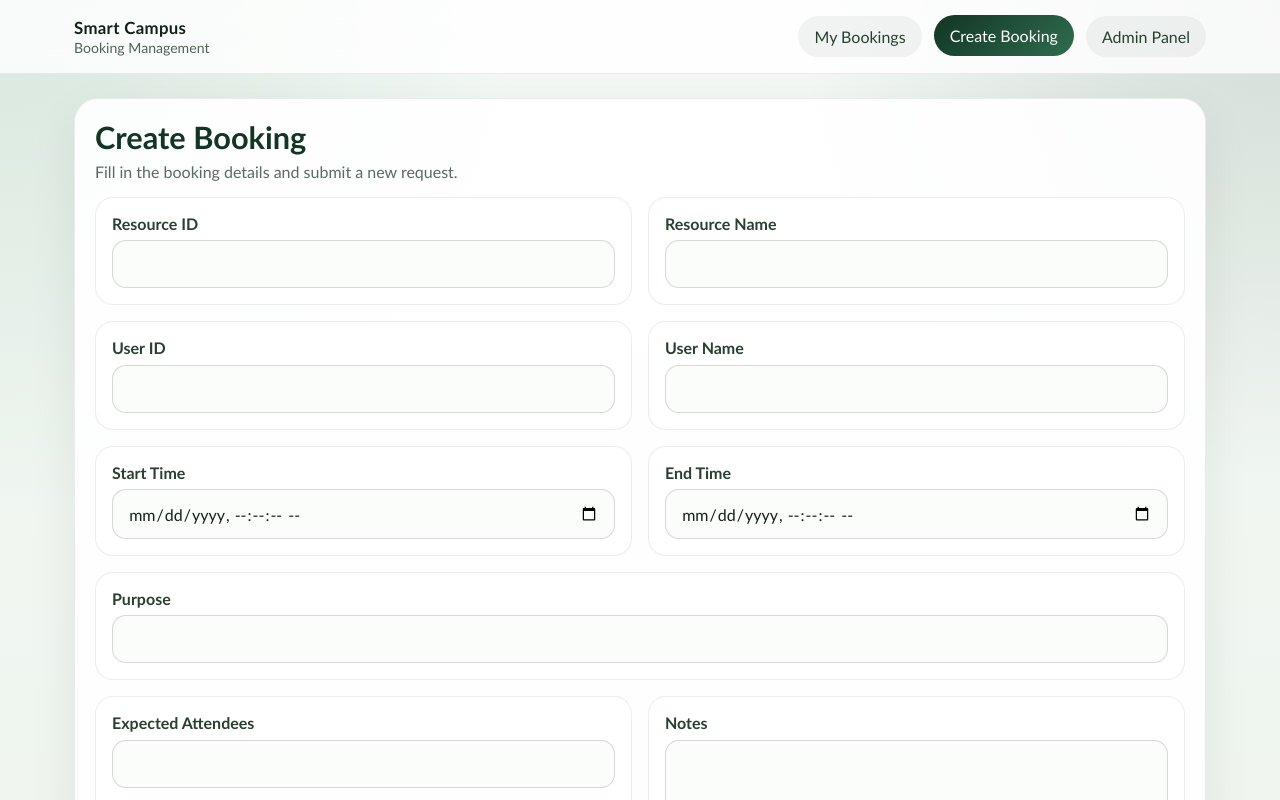
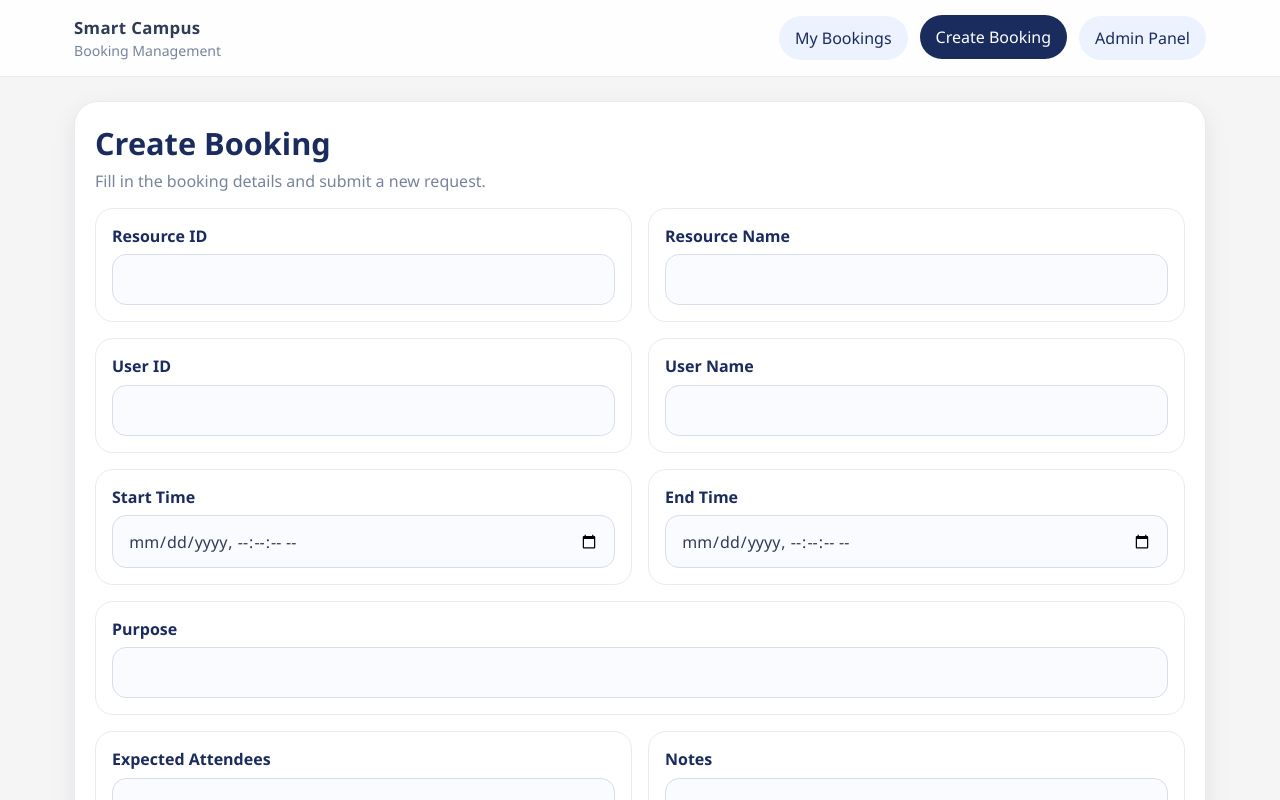
Before and after one commit to DYSandakelum/it3030-paf-2026-smart-campus-group60, a React (Create React App) app in the folder frontend/: page /create in a window 1280 px wide. Shown: the top 800 px of the page. Built offline with nearby package versions, Linux system fonts and the light colour scheme.

Commit message:
edit colour panel

```diff
--- a/frontend/src/styles.css
+++ b/frontend/src/styles.css
@@ -1,5 +1,27 @@
 * {
   box-sizing: border-box;
+}
+
+:root {
+  --bg-page: #f5f5f5;
+  --card-bg: #ffffff;
+  --card-border: #e8ebf2;
+  --text-heading: #1a2b5e;
+  --text-body: #2f3b57;
+  --text-muted: #78839b;
+  --primary: #1a2b5e;
+  --primary-hover: #14224c;
+  --soft-blue: #edf2ff;
+  --danger: #b34753;
+  --danger-hover: #a03f4b;
+  --badge-open-bg: #fde7ec;
+  --badge-open-text: #c14f66;
+  --badge-medium-bg: #fff1dc;
+  --badge-medium-text: #c8821f;
+  --badge-date-bg: #eceff4;
+  --badge-date-text: #606a7f;
+  --badge-neutral-bg: #eceff4;
+  --badge-neutral-text: #606a7f;
 }
 
 html,
@@ -10,12 +32,10 @@ body,
 
 body {
   margin: 0;
-  font-family: "Trebuchet MS", "Segoe UI", sans-serif;
-  color: #142015;
-  background:
-    radial-gradient(circle at top left, rgba(73, 145, 108, 0.16), transparent 32%),
-    radial-gradient(circle at top right, rgba(18, 53, 36, 0.14), transparent 30%),
-    linear-gradient(180deg, #f3f8f4 0%, #eef4ee 100%);
+  font-family: "Segoe UI", "Helvetica Neue", Arial, sans-serif;
+  color: var(--text-body);
+  text-align: left;
+  background: var(--bg-page);
 }
 
 a {
@@ -45,8 +65,8 @@ textarea {
   top: 0;
   z-index: 10;
   backdrop-filter: blur(14px);
-  background: rgba(255, 255, 255, 0.82);
-  border-bottom: 1px solid rgba(20, 32, 21, 0.08);
+  background: rgba(255, 255, 255, 0.88);
+  border-bottom: 1px solid var(--card-border);
 }
 
 .navbar-inner {
@@ -72,7 +92,7 @@ textarea {
 
 .brand span {
   font-size: 0.88rem;
-  color: #516154;
+  color: var(--text-muted);
 }
 
 .nav-links {
@@ -84,23 +104,23 @@ textarea {
 .nav-link {
   padding: 0.7rem 1rem;
   border-radius: 999px;
-  color: #294030;
-  background: rgba(18, 53, 36, 0.05);
+  color: var(--text-heading);
+  background: var(--soft-blue);
   transition: transform 0.15s ease, background 0.15s ease, color 0.15s ease;
 }
 
 .nav-link:hover,
 .nav-link.active {
   color: #fff;
-  background: linear-gradient(135deg, #123524, #2f6d4f);
+  background: var(--primary);
   transform: translateY(-1px);
 }
 
 .page-card {
-  background: rgba(255, 255, 255, 0.9);
-  border: 1px solid rgba(20, 32, 21, 0.08);
+  background: var(--card-bg);
+  border: 1px solid var(--card-border);
   border-radius: 24px;
-  box-shadow: 0 18px 48px rgba(19, 35, 23, 0.08);
+  box-shadow: 0 8px 24px rgba(20, 31, 62, 0.08);
   padding: 1.25rem;
 }
 
@@ -116,12 +136,12 @@ textarea {
 .page-title {
   margin: 0;
   font-size: clamp(1.5rem, 2.4vw, 2.2rem);
-  color: #123524;
+  color: var(--text-heading);
 }
 
 .page-subtitle {
   margin: 0.35rem 0 0;
-  color: #5b6a5f;
+  color: var(--text-muted);
 }
 
 .toolbar,
@@ -150,7 +170,7 @@ textarea {
 .field,
 .detail-item,
 .banner {
-  border: 1px solid rgba(20, 32, 21, 0.08);
+  border: 1px solid var(--card-border);
   background: #fff;
   border-radius: 18px;
   padding: 1rem;
@@ -162,7 +182,7 @@ textarea {
   display: block;
   margin-bottom: 0.45rem;
   font-weight: 700;
-  color: #294030;
+  color: var(--text-heading);
 }
 
 .field input,
@@ -171,11 +191,11 @@ textarea {
 .toolbar input,
 .toolbar select {
   width: 100%;
-  border: 1px solid rgba(20, 32, 21, 0.16);
+  border: 1px solid #d7ddeb;
   border-radius: 14px;
   padding: 0.85rem 0.95rem;
-  background: #fbfdfb;
-  color: #142015;
+  background: #fafbff;
+  color: var(--text-body);
 }
 
 .field textarea {
@@ -188,8 +208,8 @@ textarea {
 .field textarea:focus,
 .toolbar input:focus,
 .toolbar select:focus {
-  outline: 2px solid rgba(47, 109, 79, 0.18);
-  border-color: #2f6d4f;
+  outline: 2px solid rgba(26, 43, 94, 0.2);
+  border-color: var(--primary);
 }
 
 .span-2 {
@@ -217,22 +237,30 @@ textarea {
 
 .button {
   color: #fff;
-  background: linear-gradient(135deg, #123524, #2f6d4f);
+  background: var(--primary);
+}
+
+.button:hover {
+  background: var(--primary-hover);
 }
 
 .button-secondary {
-  color: #123524;
-  background: rgba(18, 53, 36, 0.08);
+  color: var(--text-heading);
+  background: var(--soft-blue);
 }
 
 .button-soft {
-  color: #123524;
-  background: rgba(18, 53, 36, 0.06);
+  color: var(--text-heading);
+  background: #f2f5fb;
 }
 
 .button-danger {
   color: #fff;
-  background: linear-gradient(135deg, #9a2432, #c9414d);
+  background: var(--danger);
+}
+
+.button-danger:hover {
+  background: var(--danger-hover);
 }
 
 .button:disabled,
@@ -274,30 +302,49 @@ textarea {
   letter-spacing: 0.04em;
 }
 
-.status-pending {
-  color: #7a5a00;
-  background: #fff4c7;
+.status-open,
+.status-pending,
+.badge-open,
+.ticket-status-open {
+  color: var(--badge-open-text);
+  background: var(--badge-open-bg);
 }
 
 .status-approved {
-  color: #145334;
-  background: #dff5e8;
+  color: #315ca8;
+  background: #e7efff;
 }
 
 .status-rejected {
-  color: #8e1b25;
-  background: #fde1e6;
+  color: #b34753;
+  background: #fde7ec;
 }
 
 .status-cancelled {
-  color: #525252;
-  background: #ececec;
+  color: var(--badge-neutral-text);
+  background: var(--badge-neutral-bg);
+}
+
+.status-medium-priority,
+.badge-medium-priority,
+.priority-medium,
+.priority-badge-medium {
+  color: var(--badge-medium-text);
+  background: var(--badge-medium-bg);
+}
+
+.status-date,
+.badge-date,
+.ticket-date,
+.date-badge {
+  color: var(--badge-date-text);
+  background: var(--badge-date-bg);
 }
 
 .table-wrap {
   overflow-x: auto;
   border-radius: 18px;
-  border: 1px solid rgba(20, 32, 21, 0.08);
+  border: 1px solid var(--card-border);
 }
 
 .booking-table {
@@ -311,18 +358,18 @@ textarea {
 .booking-table td {
   padding: 0.95rem;
   text-align: left;
-  border-bottom: 1px solid rgba(20, 32, 21, 0.08);
+  border-bottom: 1px solid var(--card-border);
   vertical-align: top;
 }
 
 .booking-table th {
-  background: #f4f8f4;
-  color: #294030;
+  background: #f8f9fc;
+  color: var(--text-heading);
   font-size: 0.9rem;
 }
 
 .booking-table tbody tr:hover {
-  background: rgba(47, 109, 79, 0.03);
+  background: #f7f9ff;
 }
 
 .table-actions,
@@ -341,11 +388,11 @@ textarea {
   place-items: center;
   text-align: center;
   padding: 2rem 1rem;
-  color: #5b6a5f;
+  color: var(--text-muted);
 }
 
 .muted {
-  color: #5b6a5f;
+  color: var(--text-muted);
 }
 
 .detail-card {
@@ -355,13 +402,13 @@ textarea {
 
 .detail-item dt {
   font-size: 0.9rem;
-  color: #5b6a5f;
+  color: var(--text-muted);
 }
 
 .detail-item dd {
   margin: 0.25rem 0 0;
   font-size: 1rem;
-  color: #142015;
+  color: var(--text-body);
   word-break: break-word;
 }
 
@@ -374,7 +421,7 @@ textarea {
 .rejection-panel textarea {
   width: 100%;
   min-height: 100px;
-  border: 1px solid rgba(20, 32, 21, 0.16);
+  border: 1px solid #d7ddeb;
   border-radius: 14px;
   padding: 0.8rem 0.95rem;
 }
```
